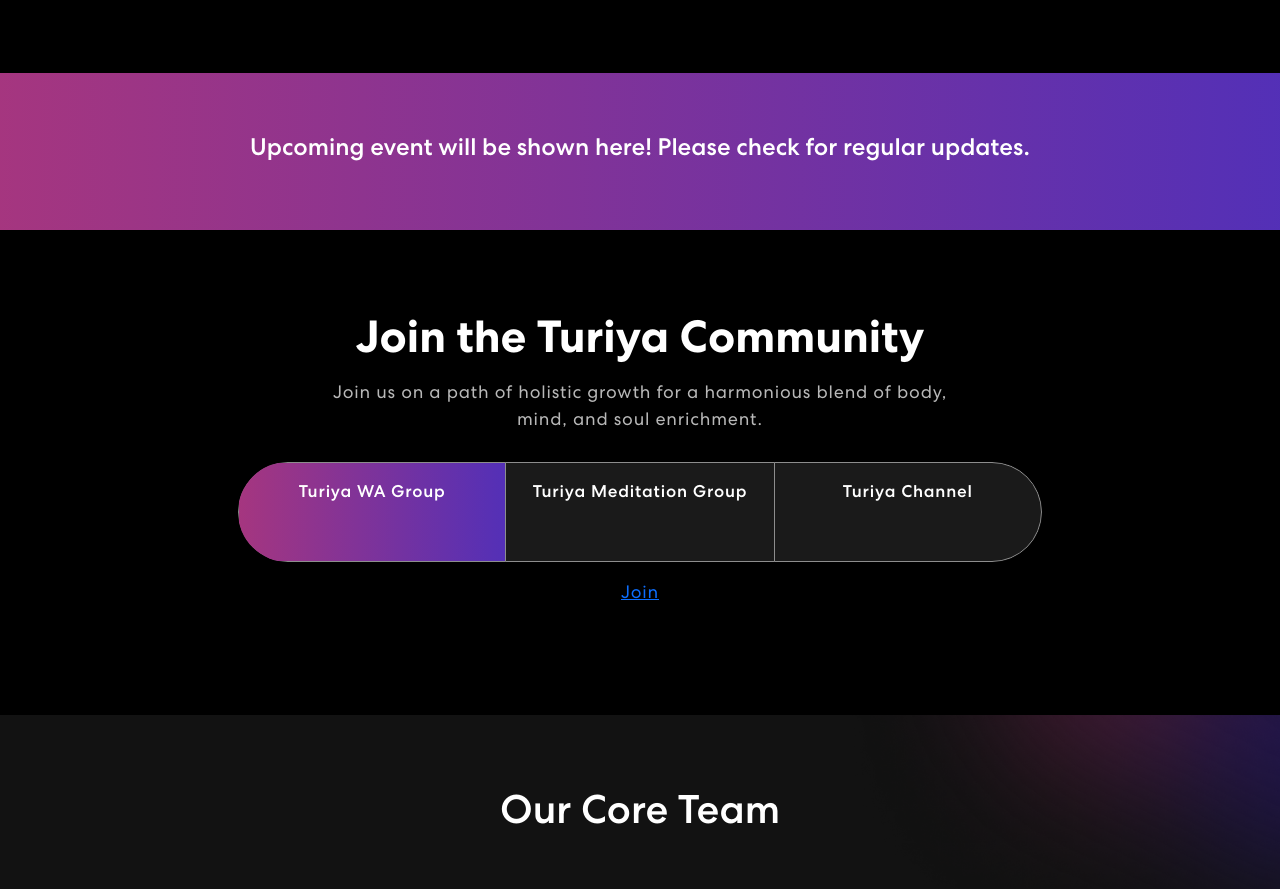
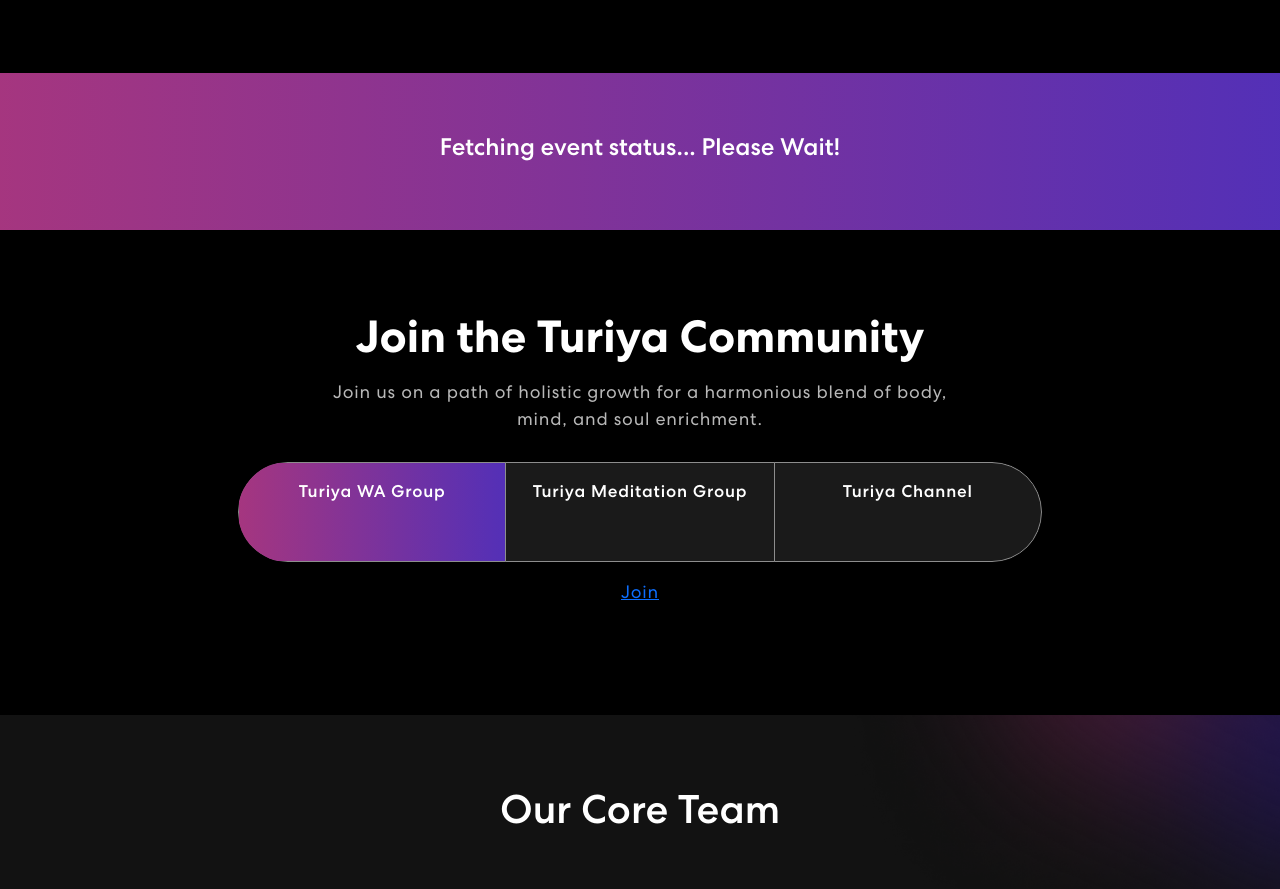
Before and after one commit to Amar-Pratap-Singh/Turiya-Frontend, a React (Create React App) app: page / in a window 1280 px wide. Shown: the part 2120-3009 px from the top of the page. Built offline with nearby package versions, Linux system fonts and the light colour scheme; no server answers.

Commit message:
Added fetch state for loading event details

```diff
--- a/src/components/UpcomingEvent.js
+++ b/src/components/UpcomingEvent.js
@@ -17,6 +17,7 @@ export const UpcomingEvent = () => {
   const [status, setStatus] = useState({});
   const [imageURL, setImageURL] = useState("");
   const [upcomingEvent, setUpcomingEvent] = useState(false);
+  const [flag, setFlag] = useState("");
 
 
   // fetch the image poster from database
@@ -28,6 +29,7 @@ export const UpcomingEvent = () => {
 
         if (response.data.image_url === "") {
           setUpcomingEvent(false);
+          setFlag('false');
           return;
         }
 
@@ -43,6 +45,7 @@ export const UpcomingEvent = () => {
 
         setImageURL(image_url);
         setUpcomingEvent(true);
+        setFlag('true');
 
       } catch (error) {
         console.error('Error fetching data:', error);
@@ -98,7 +101,10 @@ export const UpcomingEvent = () => {
     <section className="contact" id="connect">
       <Container>
         <Row className="align-items-center">
-          {!upcomingEvent
+          {flag === ''
+            ? <h4 style={{ textAlign: "center" }}>Fetching event status... Please Wait!</h4>
+            :
+            !upcomingEvent
               ?
               <h4 style={{ textAlign: "center" }}>Upcoming event will be shown here! Please check for regular updates.</h4>
               :
@@ -119,20 +125,20 @@ export const UpcomingEvent = () => {
                         <form onSubmit={handleSubmit}>
                           <Row>
                             <Col size={12} sm={6} className="px-1">
-                            <input type="text" value={formDetails.firstName} placeholder="First Name" onChange={(e) => onFormUpdate('firstName', e.target.value)} required/>
+                              <input type="text" value={formDetails.firstName} placeholder="First Name" onChange={(e) => onFormUpdate('firstName', e.target.value)} required />
                             </Col>
                             <Col size={12} sm={6} className="px-1">
-                            <input type="text" value={formDetails.lastName} placeholder="Last Name" onChange={(e) => onFormUpdate('lastName', e.target.value)} required/>
+                              <input type="text" value={formDetails.lastName} placeholder="Last Name" onChange={(e) => onFormUpdate('lastName', e.target.value)} required />
                             </Col>
                             <Col size={12} sm={6} className="px-1">
-                            <input type="text" value={formDetails.rollNumber} placeholder="Roll Number" onChange={(e) => onFormUpdate('rollNumber', e.target.value)} required/>
+                              <input type="text" value={formDetails.rollNumber} placeholder="Roll Number" onChange={(e) => onFormUpdate('rollNumber', e.target.value)} required />
                             </Col>
                             <Col size={12} sm={6} className="px-1">
-                            <input type="tel" value={formDetails.phone} placeholder="Phone No." onChange={(e) => onFormUpdate('phone', e.target.value)} required/>
+                              <input type="tel" value={formDetails.phone} placeholder="Phone No." onChange={(e) => onFormUpdate('phone', e.target.value)} required />
                             </Col>
                             <Col size={12} className="px-1">
                               <Col className="px-1">
-                              <input type="email" value={formDetails.email} placeholder="Email Address" onChange={(e) => onFormUpdate('email', e.target.value)} required/>
+                                <input type="email" value={formDetails.email} placeholder="Email Address" onChange={(e) => onFormUpdate('email', e.target.value)} required />
                               </Col>
                               {/* <textarea rows="6" value={formDetails.message} placeholder="Message" onChange={(e) => onFormUpdate('message', e.target.value)}></textarea> */}
                               <button id="form-button" type="submit"><span>{buttonText}</span></button>
```
Lines whose indentation alone changed are shown as unchanged.
